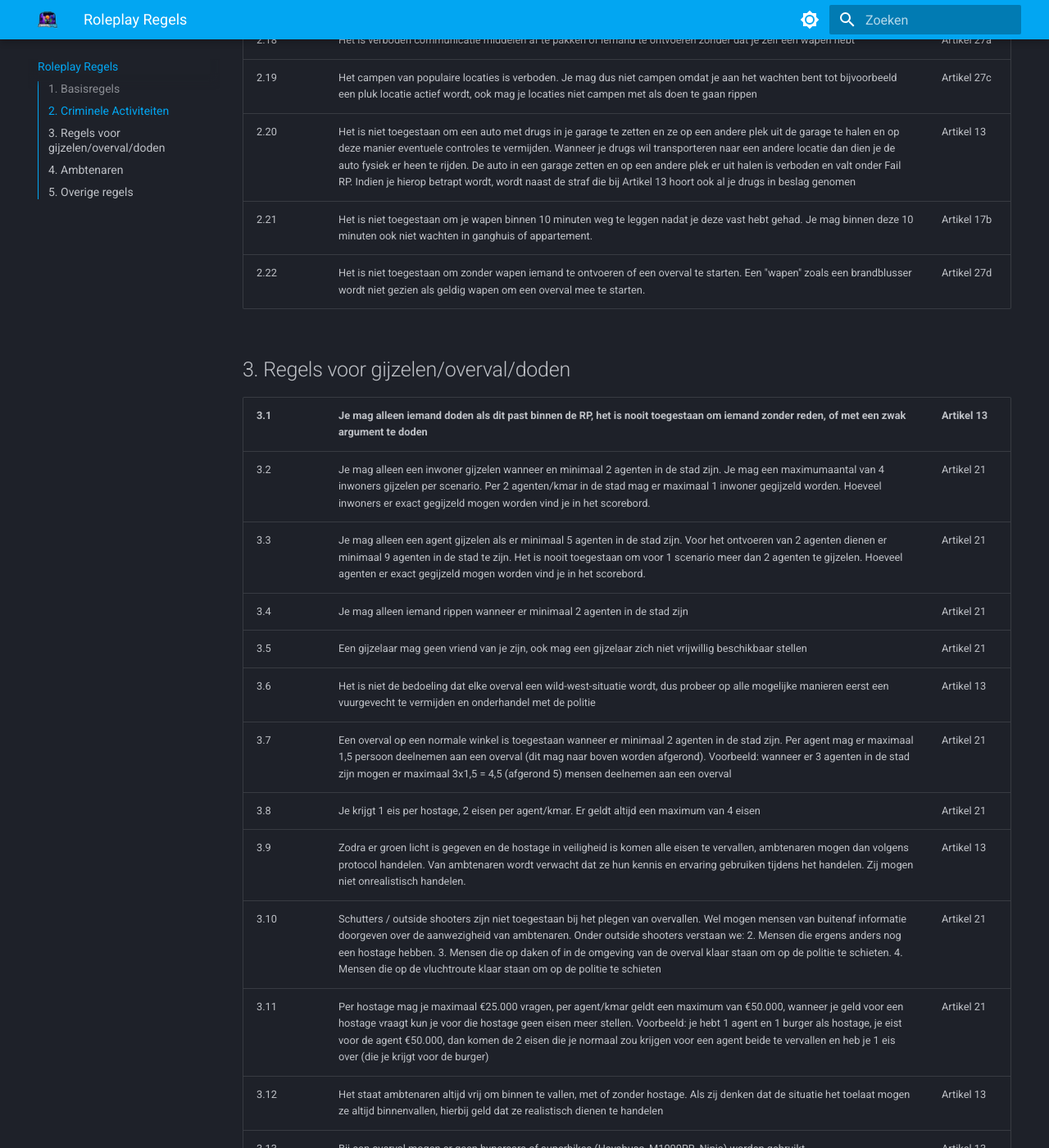
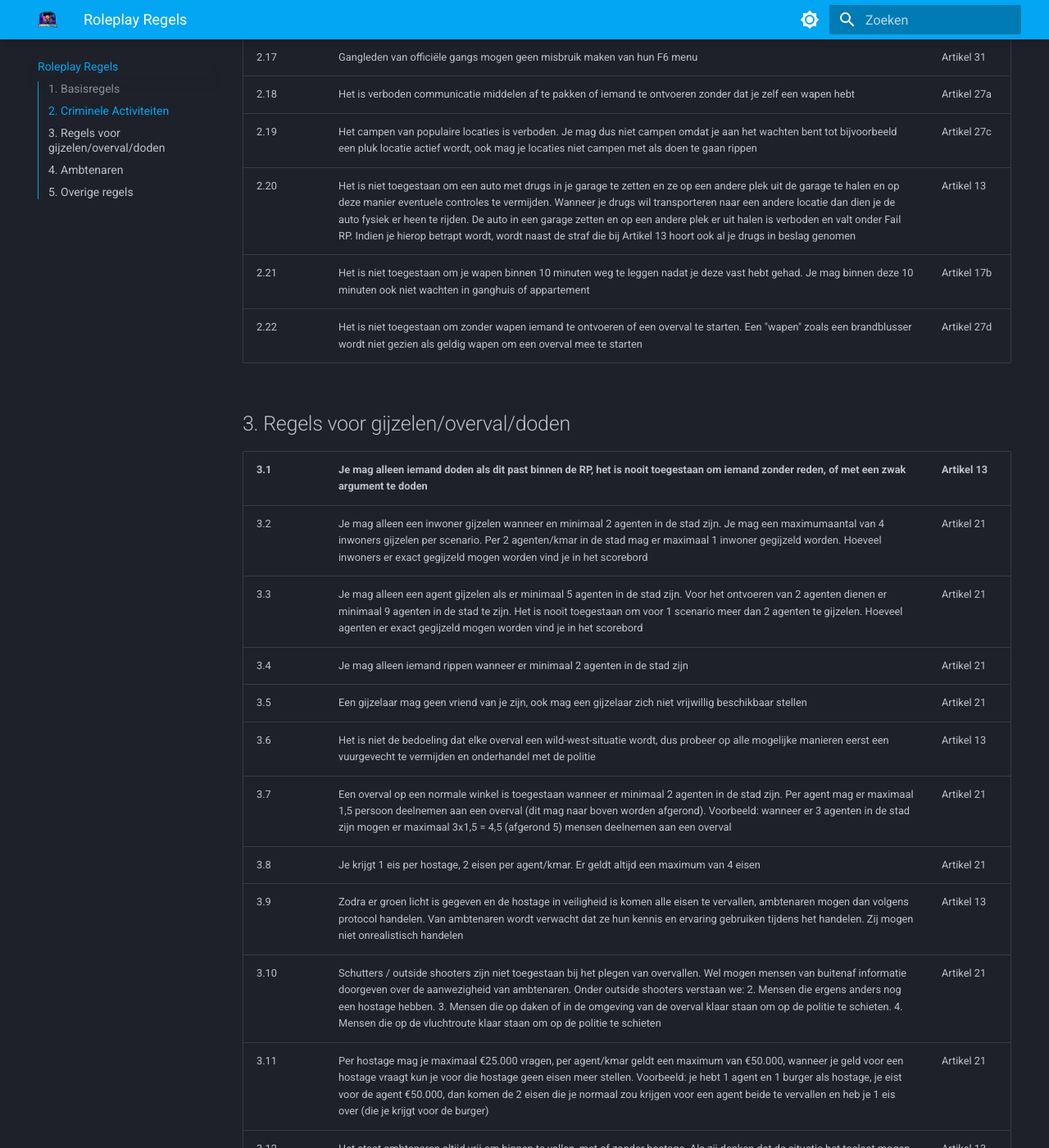
Before and after one commit to ZuiderStad-RP/regels, an MkDocs documentation site: the page built from docs/roleplay.md, in a window 1280 px wide and 1400 px high, scrolled down 3455 px. Shown: the whole window at 82% size. Built offline with MkDocs 1.6.1 and Material for MkDocs 9.7.7, drawn with Linux system fonts in a browser that asks for light colours; some of the changed text lies outside the part shown.

```diff
--- a/docs/roleplay.md
+++ b/docs/roleplay.md
@@ -59,27 +60,27 @@ Onder overheidsobjecten vallen voorwerpen zoals: medkits, repair kits, politie/k
  <tr><td>2.12</td><td>Je mag iemand niet oplichten voor meer dan €100.000. Rippen mag daarentegen onbeperkt, het is eigen verantwoordelijkheid hoeveel iemand bij zich heeft</td><td>Artikel 13</td></tr>
  <tr><td>2.13</td><td>Het is niet toegestaan om wapens van iemand af te pakken als diegene dood is, ook niet als het een ganglid/vriend is. Dit wordt gezien als powergaming en zal ook als dusdanig worden bestraft. Alleen Politie/KMAR mag wapens afpakken van overleden personen</td><td>Artikel 13</td></tr>
  <tr><td>2.14</td><td>Het is niet toegestaan om zonder geldige reden iemand te vermoorden, ook niet na het rippen</td><td>Artikel 27b</td></tr>
- <tr><td>2.15</td><td>Het is nooit toegestaan om overheidsobjecten (werkuitrusting) van overheidsdiensten te stelen.</td><td>Artikel 21</td></tr>
+ <tr><td>2.15</td><td>Het is nooit toegestaan om overheidsobjecten (werkuitrusting) van overheidsdiensten te stelen</td><td>Artikel 21</td></tr>
  <tr><td>2.16</td><td>Wanneer je wordt vermoord door een rivaliserende gang mag je 24 uur niet deelnemen aan eventuele wraakacties of roleplay richting een andere gang</td><td>Artikel 21</td></tr>
  <tr><td>2.17</td><td>Gangleden van officiële gangs mogen geen misbruik maken van hun F6 menu</td><td>Artikel 31</td></tr>
  <tr><td>2.18</td><td>Het is verboden communicatie middelen af te pakken of iemand te ontvoeren zonder dat je zelf een wapen hebt</td><td>Artikel 27a</td></tr>
  <tr><td>2.19</td><td>Het campen van populaire locaties is verboden. Je mag dus niet campen omdat je aan het wachten bent tot bijvoorbeeld een pluk locatie actief wordt, ook mag je locaties niet campen met als doen te gaan rippen</td><td>Artikel 27c</td></tr>
  <tr><td>2.20</td><td>Het is niet toegestaan om een auto met drugs in je garage te zetten en ze op een andere plek uit de garage te halen en op deze manier eventuele controles te vermijden. Wanneer je drugs wil transporteren naar een andere locatie dan dien je de auto fysiek er heen te rijden. De auto in een garage zetten en op een andere plek er uit halen is verboden en valt onder Fail RP. Indien je hierop betrapt wordt, wordt naast de straf die bij Artikel 13 hoort ook al je drugs in beslag genomen</td><td>Artikel 13</td></tr>
- <tr><td>2.21</td><td>Het is niet toegestaan om je wapen binnen 10 minuten weg te leggen nadat je deze vast hebt gehad. Je mag binnen deze 10 minuten ook niet wachten in ganghuis of appartement.</td><td>Artikel 17b</td></tr>
- <tr><td>2.22</td><td>Het is niet toegestaan om zonder wapen iemand te ontvoeren of een overval te starten. Een "wapen" zoals een brandblusser wordt niet gezien als geldig wapen om een overval mee te starten.</td><td>Artikel 27d</td></tr>
+ <tr><td>2.21</td><td>Het is niet toegestaan om je wapen binnen 10 minuten weg te leggen nadat je deze vast hebt gehad. Je mag binnen deze 10 minuten ook niet wachten in ganghuis of appartement</td><td>Artikel 17b</td></tr>
+ <tr><td>2.22</td><td>Het is niet toegestaan om zonder wapen iemand te ontvoeren of een overval te starten. Een "wapen" zoals een brandblusser wordt niet gezien als geldig wapen om een overval mee te starten</td><td>Artikel 27d</td></tr>
 </tbody></table>
 
 ## 3. Regels voor gijzelen/overval/doden
 <table>
 <thead><th>3.1</th><th>Je mag alleen iemand doden als dit past binnen de RP, het is nooit toegestaan om iemand zonder reden, of met een zwak argument te doden</th><th>Artikel 13</th></tr></thead><tbody>
- <tr><td>3.2</td><td>Je mag alleen een inwoner gijzelen wanneer en minimaal 2 agenten in de stad zijn. Je mag een maximumaantal van 4 inwoners gijzelen per scenario. Per 2 agenten/kmar in de stad mag er maximaal 1 inwoner gegijzeld worden. Hoeveel inwoners er exact gegijzeld mogen worden vind je in het scorebord.</td><td>Artikel 21</td></tr>
- <tr><td>3.3</td><td>Je mag alleen een agent gijzelen als er minimaal 5 agenten in de stad zijn. Voor het ontvoeren van 2 agenten dienen er minimaal 9 agenten in de stad te zijn. Het is nooit toegestaan om voor 1 scenario meer dan 2 agenten te gijzelen. Hoeveel agenten er exact gegijzeld mogen worden vind je in het scorebord.</td><td>Artikel 21</td></tr>
+ <tr><td>3.2</td><td>Je mag alleen een inwoner gijzelen wanneer en minimaal 2 agenten in de stad zijn. Je mag een maximumaantal van 4 inwoners gijzelen per scenario. Per 2 agenten/kmar in de stad mag er maximaal 1 inwoner gegijzeld worden. Hoeveel inwoners er exact gegijzeld mogen worden vind je in het scorebord</td><td>Artikel 21</td></tr>
+ <tr><td>3.3</td><td>Je mag alleen een agent gijzelen als er minimaal 5 agenten in de stad zijn. Voor het ontvoeren van 2 agenten dienen er minimaal 9 agenten in de stad te zijn. Het is nooit toegestaan om voor 1 scenario meer dan 2 agenten te gijzelen. Hoeveel agenten er exact gegijzeld mogen worden vind je in het scorebord</td><td>Artikel 21</td></tr>
  <tr><td>3.4</td><td>Je mag alleen iemand rippen wanneer er minimaal 2 agenten in de stad zijn</td><td>Artikel 21</td></tr>
  <tr><td>3.5</td><td>Een gijzelaar mag geen vriend van je zijn, ook mag een gijzelaar zich niet vrijwillig beschikbaar stellen</td><td>Artikel 21</td></tr>
  <tr><td>3.6</td><td>Het is niet de bedoeling dat elke overval een wild-west-situatie wordt, dus probeer op alle mogelijke manieren eerst een vuurgevecht te vermijden en onderhandel met de politie</td><td>Artikel 13</td></tr>
  <tr><td>3.7</td><td>Een overval op een normale winkel is toegestaan wanneer er minimaal 2 agenten in de stad zijn. Per agent mag er maximaal 1,5 persoon deelnemen aan een overval (dit mag naar boven worden afgerond). Voorbeeld: wanneer er 3 agenten in de stad zijn mogen er maximaal 3x1,5 = 4,5 (afgerond 5) mensen deelnemen aan een overval</td><td>Artikel 21</td></tr>
  <tr><td>3.8</td><td>Je krijgt 1 eis per hostage, 2 eisen per agent/kmar. Er geldt altijd een maximum van 4 eisen</td><td>Artikel 21</td></tr>
- <tr><td>3.9</td><td>Zodra er groen licht is gegeven en de hostage in veiligheid is komen alle eisen te vervallen, ambtenaren mogen dan volgens protocol handelen. Van ambtenaren wordt verwacht dat ze hun kennis en ervaring gebruiken tijdens het handelen. Zij mogen niet onrealistisch handelen.</td><td>Artikel 13</td></tr>
+ <tr><td>3.9</td><td>Zodra er groen licht is gegeven en de hostage in veiligheid is komen alle eisen te vervallen, ambtenaren mogen dan volgens protocol handelen. Van ambtenaren wordt verwacht dat ze hun kennis en ervaring gebruiken tijdens het handelen. Zij mogen niet onrealistisch handelen</td><td>Artikel 13</td></tr>
  <tr><td>3.10</td><td>Schutters / outside shooters zijn niet toegestaan bij het plegen van overvallen. Wel mogen mensen van buitenaf informatie doorgeven over de aanwezigheid van ambtenaren. Onder outside shooters verstaan we: 2. Mensen die ergens anders nog een hostage hebben. 3. Mensen die op daken of in de omgeving van de overval klaar staan om op de politie te schieten. 4. Mensen die op de vluchtroute klaar staan om op de politie te schieten</td><td>Artikel 21</td></tr>
  <tr><td>3.11</td><td>Per hostage mag je maximaal €25.000 vragen, per agent/kmar geldt een maximum van €50.000, wanneer je geld voor een hostage vraagt kun je voor die hostage geen eisen meer stellen. Voorbeeld: je hebt 1 agent en 1 burger als hostage, je eist voor de agent €50.000, dan komen de 2 eisen die je normaal zou krijgen voor een agent beide te vervallen en heb je 1 eis over (die je krijgt voor de burger)</td><td>Artikel 21</td></tr>
  <tr><td>3.12</td><td>Het staat ambtenaren altijd vrij om binnen te vallen, met of zonder hostage. Als zij denken dat de situatie het toelaat mogen ze altijd binnenvallen, hierbij geld dat ze realistisch dienen te handelen</td><td>Artikel 13</td></tr>
```
Also changed, not shown: other parts of docs/roleplay.md (+3 -2 lines).
